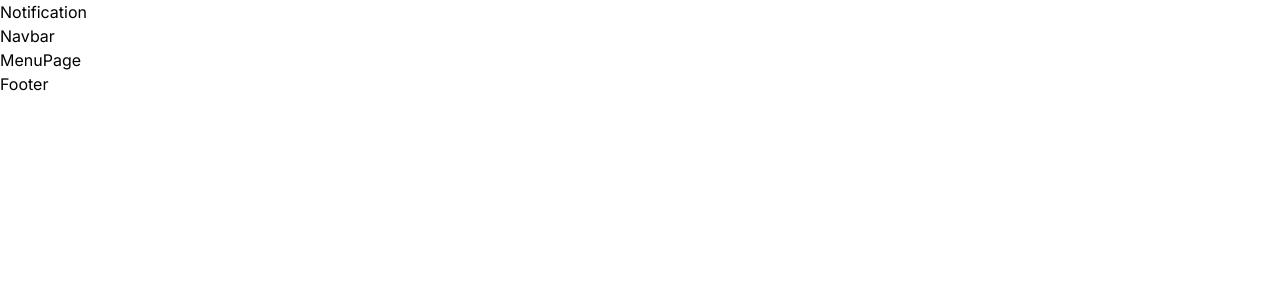
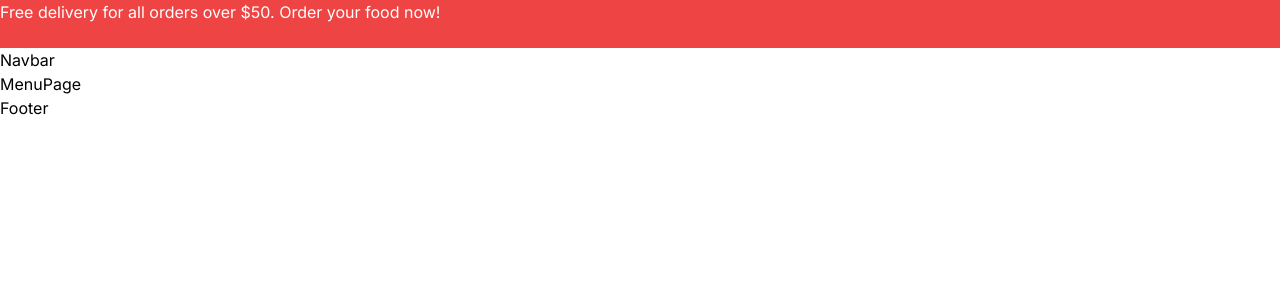
Before and after one commit to echi7/food-delivery, a Next.js app: page /menu in a window 1280 px wide. Shown: the top 300 px of the page. Built offline with nearby package versions, Linux system fonts and the light colour scheme.

Commit message:
creating notification

```diff
--- a/src/components/Notification.tsx
+++ b/src/components/Notification.tsx
@@ -2,7 +2,9 @@ import React from "react";
 
 const Notification = () => {
     return (
-        <div>Notification</div>
+        <div className="h-12 bg-red-500 text-white">
+            Free delivery for all orders over $50. Order your food now!
+        </div>
     )
 }
 
```
